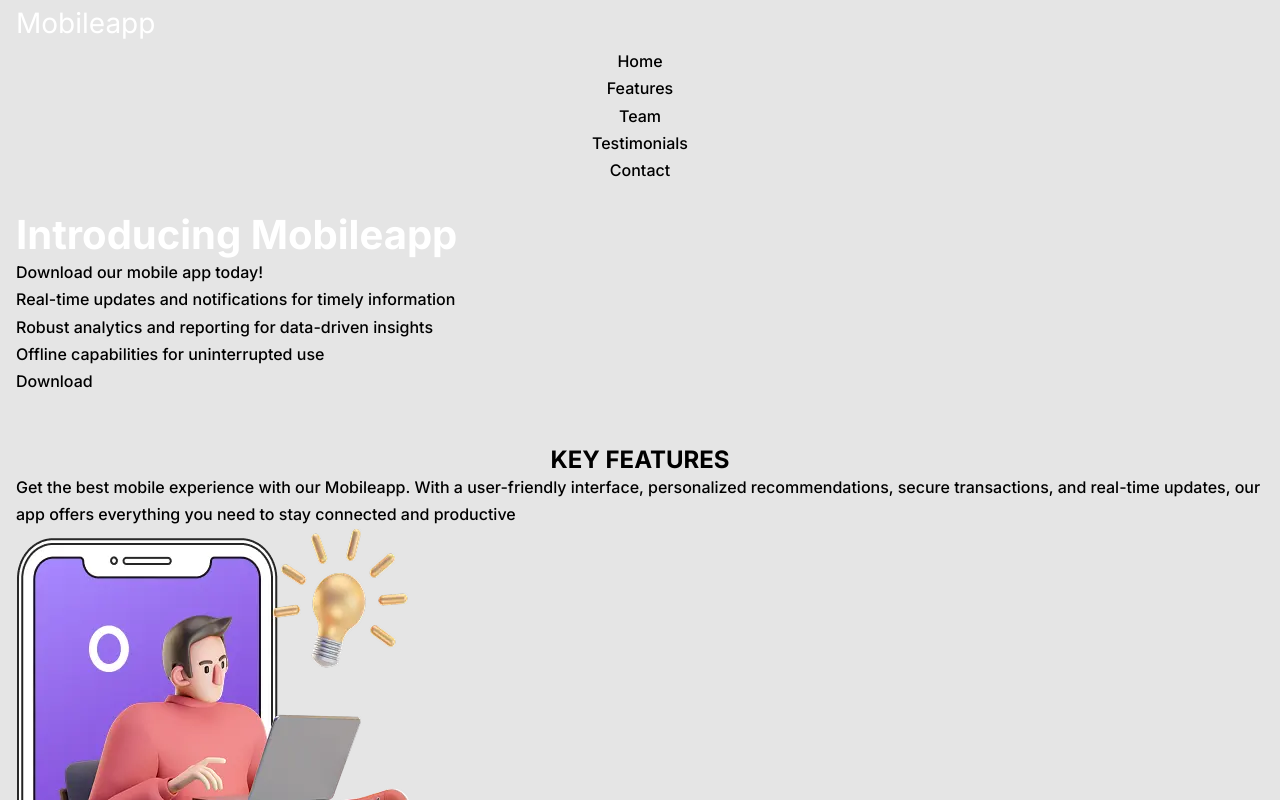
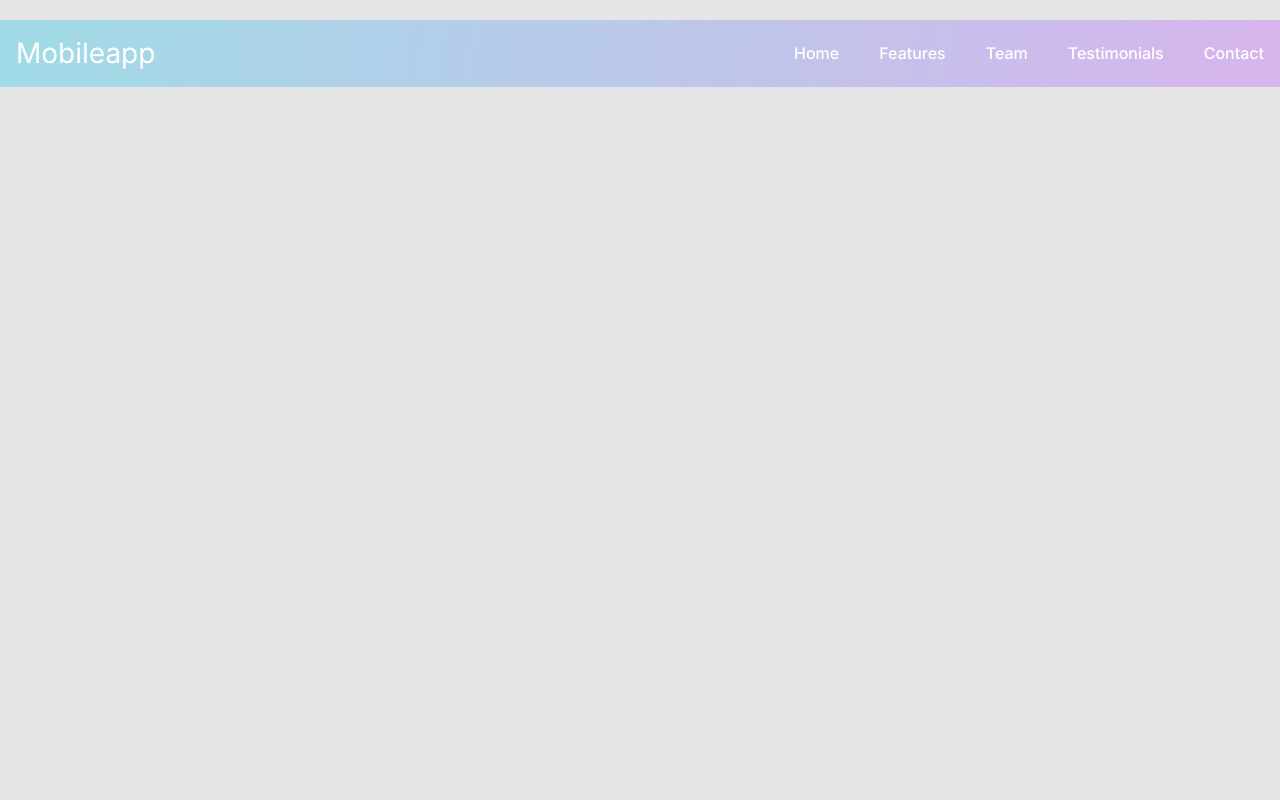
Before and after one commit to Serg0372/Mobile-App-Prototype, a website built with Vite: page index.html in a window 1280 px wide. Shown: the top 800 px of the page. Built offline with nearby package versions, Linux system fonts and the light colour scheme.

Commit message:
add Css Header

```diff
--- a/src/css/base/base.css
+++ b/src/css/base/base.css
@@ -90,7 +90,7 @@ li a {
   }
 
   .container {
-    max-width: 720px;
+    max-width: 768px;
     padding-right: 32px;
     padding-left: 32px;
   }
--- a/src/css/components/buttons.css
+++ b/src/css/components/buttons.css
@@ -39,9 +39,15 @@
 
 
 /* ------------------- Кнопка бургер меню ------------------- */
-/* .burger-menu {
+.burger-menu {
     cursor: pointer;
 
+    display: flex;
+    align-items: center;
+    justify-content: center;
+
+    width: 24px;
+    height: 24px;
     padding: 0;
     border: none;
 
@@ -57,8 +63,8 @@
     }
 }
 
-@media screen and (min-width: 1200px) {}
- */
+/* @media screen and (min-width: 1200px) {} */
+
 
 
 /* ------------------- Кнопка закриття (Modal / Menu) ------------------- */
--- a/src/css/components/icons.css
+++ b/src/css/components/icons.css
@@ -1,37 +1,18 @@
-/* ---------------- Header & General Logo ---------------- */
-/* .logo {
-    display: block;
-}
+/* ---------------- Burger Menu icon ---------------- */
+.burger-icon {
+    width: 24px;
+    height: 14px;
 
-.logo-icon {
-    width: px;
-    height: px;
-    fill: var();
-    transition: fill var(--transition);
-}
+    stroke: var(--clr-txt-light);
+    stroke-width: 3px;
 
-.logo:hover .logo-icon,
-.logo:focus .logo-icon {
-    fill: var();
-} */
-
-
-/* ---------------- Burger Menu icon ---------------- */
-/* .burger-icon {
-    width: 24px;
-    height: 24px;
-
-    fill: var();
-    stroke: var();
-
-    transition: fill var(--transition), stroke var(--transition);
+    transition: stroke var(--transition);
 }
 
 .burger-menu:hover .burger-icon,
 .burger-menu:focus .burger-icon {
-    fill: var();
-    stroke: var();
-} */
+    stroke: var(--clr-txt-main);
+}
 
 
 /* ---------------- Button Close icon ---------------- */
--- a/src/css/layout/header.css
+++ b/src/css/layout/header.css
@@ -1,32 +1,88 @@
-/* .header {
-    padding: px;
+.header {
+    position: fixed;
+    z-index: 100;
+    top: 0;
+    left: 0;
+
+    width: 100%;
+    margin-top: 20px;
+
+
+    background-image: var(--linear-gradient-header);
 }
 
 .header-container {
     display: flex;
+    flex-grow: 1;
     align-items: center;
     justify-content: space-between;
 }
 
-.nav-list {
-    display: flex;
-    flex-direction: column;
-    gap: px;
+.logo,
+.nav-item {
+    position: relative;
+    display: inline-block;
+    color: var(--clr-txt-light);
+    transition: color var(--transition-);
+}
+
+.logo::before,
+.nav-item::before {
+    content: attr(data-text);
+
+    position: absolute;
+    top: 0;
+    left: 0;
+
+    width: 100%;
+    height: 100%;
+
+
+    opacity: 0;
+    background: var(--linear-gradient);
+    -webkit-background-clip: text;
+    background-clip: text;
+
+    transition: opacity var(--transition);
+
+    -webkit-text-fill-color: transparent;
+}
+
+.logo:hover,
+.nav-item:hover {
+    color: transparent;
+}
+
+
+.logo:hover::before,
+.nav-item:hover::before {
+    opacity: 1;
+}
+
+.nav {
+    display: none;
 }
 
 @media (min-width: 768px) {
     .nav {
-        position: static;
+        display: flex;
 
-        width: auto;
+        /* width: auto;
         height: auto;
         padding: 0;
-
-        background: transparent;
+        background: transparent; */
     }
 
     .nav-list {
-        flex-direction: row;
+        display: flex;
+        gap: 40px;
+    }
+
+    .nav-item,
+    .nav-item::before {
+        padding-top: 20px;
+        padding-bottom: 20px;
+
     }
 
     .burger {
@@ -34,4 +90,4 @@
     }
 }
 
-@media screen and (min-width: 1200px) {} */
+/* @media screen and (min-width: 1200px) {} */
--- a/src/partials/features-section.html
+++ b/src/partials/features-section.html
@@ -1,4 +1,4 @@
-<section class="section section-features" id="features-section">
+<!-- <section class="section section-features" id="features-section">
   <div class="container container-features">
     <h2 class="section-titile section-titile-features">Key features</h2>
     <p class="features-text"
@@ -62,4 +62,4 @@
       </li>
     </ul>
   </div>
-</section>
+</section> -->
--- a/src/partials/footer.html
+++ b/src/partials/footer.html
@@ -1,4 +1,4 @@
-<footer class="footer" id="footer">
+<!-- <footer class="footer" id="footer">
   <div class="container footer-container">
     <h2 class="section-title footer-title">Contact Us</h2>
     <div class="footer-text-box">
@@ -66,4 +66,4 @@
     </div>
     <p class="footer-copy"> &copy; 2026 Serhii | Based on GoIteens Template. </p>
   </div>
-</footer>
+</footer> -->
--- a/src/partials/header.html
+++ b/src/partials/header.html
@@ -1,24 +1,26 @@
 <header class="header">
   <div class="container header-container">
-    <a href="/" class="logo">Mobileapp</a>
+    <a href="/" class="logo" data-text="Mobileapp">Mobileapp</a>
 
     <nav class="nav">
       <ul class="nav-list">
-        <li><a href="#">Home</a></li>
-        <li><a href="#features-section">Features</a></li>
-        <li><a href="#team-section">Team</a></li>
-        <li><a href="#reviews-section">Testimonials</a></li>
-        <li><a href="#footer">Contact</a></li>
+        <li><a class="nav-item" href="#" data-text="Home">Home</a></li>
+        <li><a class="nav-item" href="#features-section" data-text="Features">Features</a></li>
+        <li><a class="nav-item" href="#team-section" data-text="Team">Team</a></li>
+        <li
+          ><a class="nav-item" href="#reviews-section" data-text="Testimonials">Testimonials</a></li
+        >
+        <li><a class="nav-item" href="#footer" data-text="Contact">Contact</a></li>
       </ul>
     </nav>
 
     <button
-      class="burger-menu-btn js-open-menu"
+      class="burger-menu js-open-menu"
       type="button"
       aria-expanded="false"
       aria-controls="mobile-menu">
       <svg class="burger-icon" width="24" height="14">
-        <use href="/icons/sprite.svg#icon-burger"></use>
+        <use href="./icons/sprite.svg#icon-burger"></use>
       </svg>
     </button>
   </div>
--- a/src/partials/hero-section.html
+++ b/src/partials/hero-section.html
@@ -1,4 +1,4 @@
-<section class="hero-section" id="hero">
+<!-- <section class="hero-section" id="hero">
   <div class="container hero-container">
     <h1 class="hero-title">Introducing Mobileapp</h1>
     <p class="hero-cta">Download our mobile app today!</p>
@@ -9,4 +9,4 @@
     </ul>
     <button class="button hero-button modal-btn-open" type="button">Download</button>
   </div>
-</section>
+</section> -->
--- a/src/partials/mobile-menu.html
+++ b/src/partials/mobile-menu.html
@@ -1,4 +1,4 @@
-<div class="mobile-menu js-menu-container">
+<!-- <div class="mobile-menu js-menu-container">
   <div class="container mobile-menu-container">
     <button
       class="mobile-menu-button-close button-close js-close-menu"
@@ -31,4 +31,4 @@
       </ul>
     </nav>
   </div>
-</div>
+</div> -->
--- a/src/partials/modal.html
+++ b/src/partials/modal.html
@@ -1,4 +1,4 @@
-<div class="backdrop is-hidden" data-modal>
+<!-- <div class="backdrop is-hidden" data-modal>
   <div class="modal">
     <button
       class="button-close modal-button-close js-close-modal"
@@ -133,4 +133,4 @@
     </div>
     <button class="button hero-button modal-btn-open" type="button">Download</button>
   </div>
-</div>
+</div> -->
--- a/src/partials/reviews-section.html
+++ b/src/partials/reviews-section.html
@@ -1,4 +1,4 @@
-<section class="section section-reviews" id="reviews-section">
+<!-- <section class="section section-reviews" id="reviews-section">
   <div class="container reviews-container">
     <h2 class="section-title reviews-title">What our coustomer's say</h2>
     <div class="review-cards-box">
@@ -19,8 +19,8 @@
             transactions are secure and the updates are always timely. I would definitely recommend
             this app to anyone looking for a better mobile experience</p
           >
-        </li>
-        <!-- <li class="review-card">
+        </li> -->
+<!-- <li class="review-card">
           <img
             class="review-img"
             src="/src/img/testimonials/jon@1x.webp"
@@ -37,7 +37,7 @@
             this app to anyone looking for a better mobile experience</p
           >
         </li> -->
-      </ul>
+<!-- </ul>
     </div>
   </div>
-</section>
+</section> -->
--- a/src/partials/team-section.html
+++ b/src/partials/team-section.html
@@ -1,4 +1,4 @@
-<section class="section" id="team-section">
+<!-- <section class="section" id="team-section">
   <div class="container">
     <h2 class="section-title">Our team</h2>
     <p class="team-description"
@@ -61,4 +61,4 @@
       </li>
     </ul>
   </div>
-</section>
+</section> -->
--- a/src/partials/video-promo-section.html
+++ b/src/partials/video-promo-section.html
@@ -1,4 +1,4 @@
-<section class="section section-video-promo">
+<!-- <section class="section section-video-promo">
   <div class="container video-promo">
     <div class="video-text-box">
       <h2 class="section-title video-title">Watch the video</h2>
@@ -33,4 +33,4 @@
         srcset="/src/img/video/iPhone-m@1x.webp 1x, /src/img/video/iPhone-m@2x.webp 2x" />
     </div>
   </div>
-</section>
+</section> -->
```
Also changed, not shown: .stylelintrc.json.
